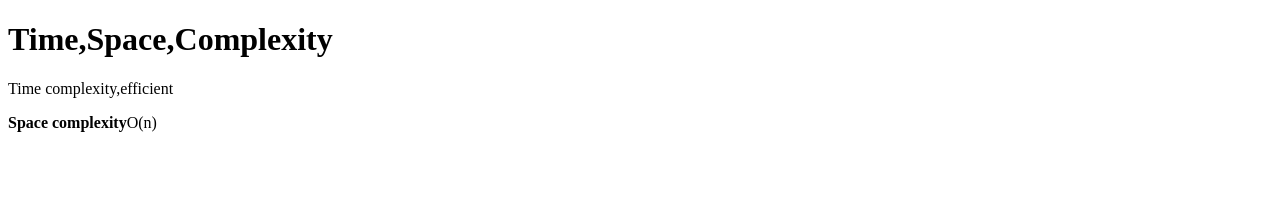
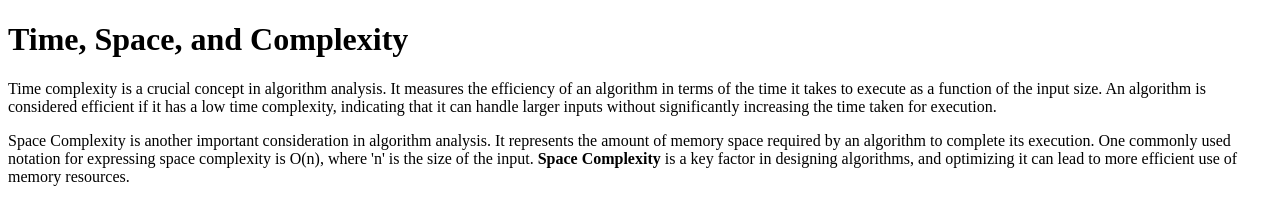
Before and after one commit to acciojob/time-and-space-complexity-aravi143, a website: page main.html in a window 1280 px wide. Drawn offline with Linux system fonts and the light colour scheme.

Commit message:
created a submission

```diff
--- a/main.html
+++ b/main.html
@@ -8,9 +8,16 @@
 
 <body>
 	<!-- the entire body must be written by student -->
-	<h1>Time,Space,Complexity</h1>
-	<p>Time complexity,efficient</p>
-	<p><b>Space complexity</b>O(n)</p>
+	 <h1>Time, Space, and Complexity</h1>
+
+    <p>
+        Time complexity is a crucial concept in algorithm analysis. It measures the efficiency of an algorithm in terms of the time it takes to execute as a function of the input size. An algorithm is considered efficient if it has a low time complexity, indicating that it can handle larger inputs without significantly increasing the time taken for execution.
+    </p>
+
+    <p>
+        Space Complexity is another important consideration in algorithm analysis. It represents the amount of memory space required by an algorithm to complete its execution. One commonly used notation for expressing space complexity is O(n), where 'n' is the size of the input. <b>Space Complexity</b> is a key factor in designing algorithms, and optimizing it can lead to more efficient use of memory resources.
+    </p>
+
     <script type="text/javascript" src="./script.js">
 </script>
 
```
